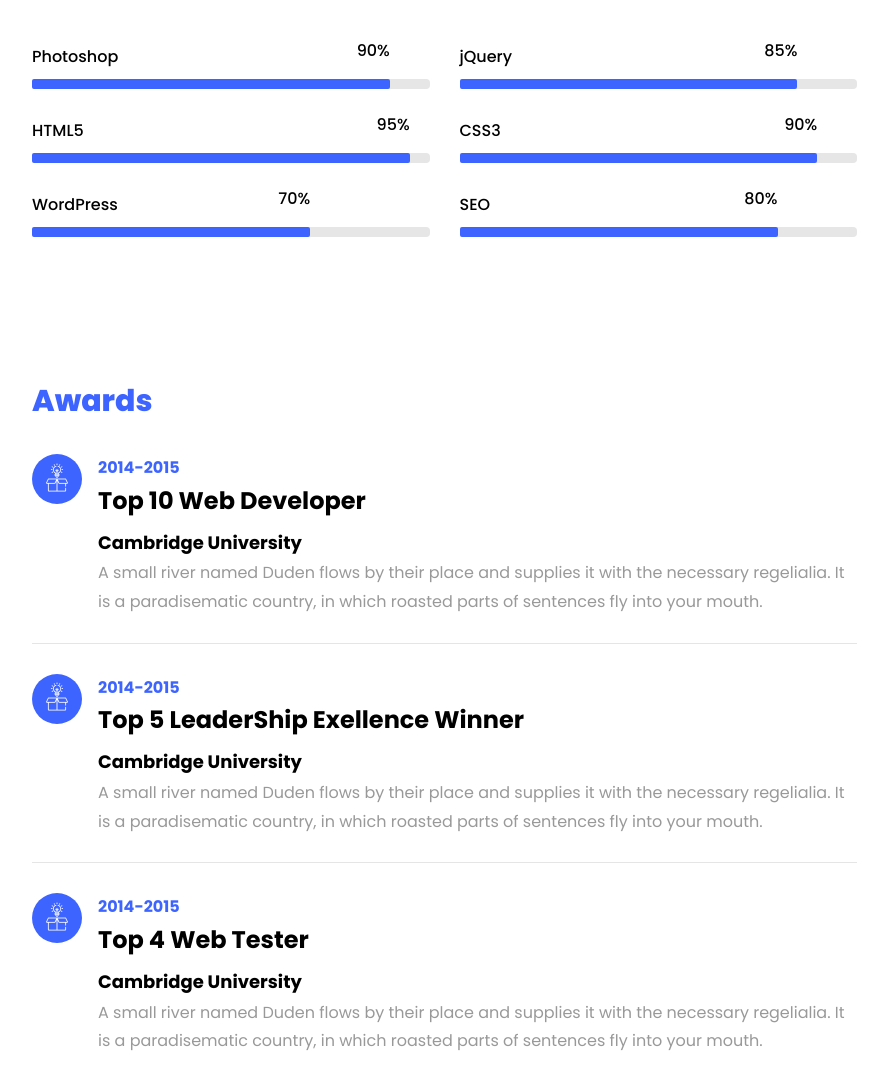
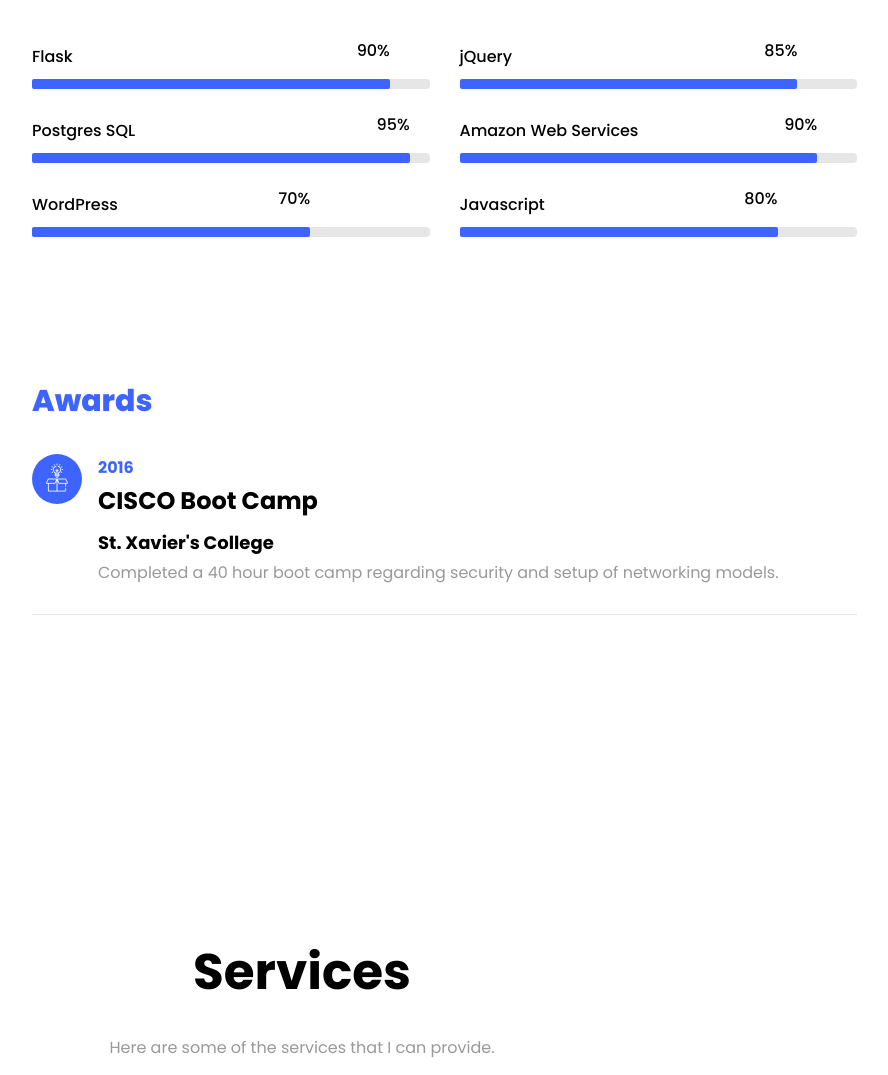
Before and after one commit to bmsingh12/Portfolio-BMS, a plain HTML site: page index.html in a window 1280 px wide. Shown: the part 3207-4282 px from the top of the page, without its empty margins (338-1226 px from the left). Drawn offline with Linux system fonts and the light colour scheme; files whose address does not match are found by name.

Commit message:
Info changes

```diff
--- a/index.html
+++ b/index.html
@@ -376,7 +376,7 @@
             <div class="row">
               <div class="col-md-6 animate-box">
                 <div class="progress-wrap ftco-animate">
-                  <h3>Photoshop</h3>
+                  <h3>Flask</h3>
                   <div class="progress">
                     <div class="progress-bar color-1" role="progressbar" aria-valuenow="90"
                          aria-valuemin="0" aria-valuemax="100" style="width:90%">
@@ -398,7 +398,7 @@
               </div>
               <div class="col-md-6 animate-box">
                 <div class="progress-wrap ftco-animate">
-                  <h3>HTML5</h3>
+                  <h3>Postgres SQL</h3>
                   <div class="progress">
                     <div class="progress-bar color-3" role="progressbar" aria-valuenow="95"
                          aria-valuemin="0" aria-valuemax="100" style="width:95%">
@@ -409,7 +409,7 @@
               </div>
               <div class="col-md-6 animate-box">
                 <div class="progress-wrap ftco-animate">
-                  <h3>CSS3</h3>
+                  <h3>Amazon Web Services</h3>
                   <div class="progress">
                     <div class="progress-bar color-4" role="progressbar" aria-valuenow="90"
                          aria-valuemin="0" aria-valuemax="100" style="width:90%">
@@ -431,7 +431,7 @@
               </div>
               <div class="col-md-6 animate-box">
                 <div class="progress-wrap ftco-animate">
-                  <h3>SEO</h3>
+                  <h3>Javascript</h3>
                   <div class="progress">
                     <div class="progress-bar color-6" role="progressbar" aria-valuenow="80"
                          aria-valuemin="0" aria-valuemax="100" style="width:80%">
@@ -449,14 +449,13 @@
                 <span class="flaticon-ideas"></span>
               </div>
               <div class="text pl-3">
-                <span class="date">2014-2015</span>
-                <h2>Top 10 Web Developer</h2>
-                <span class="position">Cambridge University</span>
-                <p>A small river named Duden flows by their place and supplies it with the necessary regelialia. It is a
-                  paradisematic country, in which roasted parts of sentences fly into your mouth.</p>
+                <span class="date">2016</span>
+                <h2>CISCO Boot Camp</h2>
+                <span class="position">St. Xavier's College</span>
+                <p>Completed a 40 hour boot camp regarding security and setup of networking models.</p>
               </div>
             </div>
-            <div class="resume-wrap d-flex ftco-animate">
+            <!--<div class="resume-wrap d-flex ftco-animate">
               <div class="icon d-flex align-items-center justify-content-center">
                 <span class="flaticon-ideas"></span>
               </div>
@@ -491,12 +490,14 @@
                 <p>A small river named Duden flows by their place and supplies it with the necessary regelialia. It is a
                   paradisematic country, in which roasted parts of sentences fly into your mouth.</p>
               </div>
-            </div>
+            </div>-->
           </div>
         </div>
       </div>
     </div>
+  </div>
 </section>
+
 
 <section class="ftco-section" id="services-section">
   <div class="container-fluid px-md-5">
@@ -504,7 +505,7 @@
       <div class="col-md-12 heading-section text-center ftco-animate">
         <h1 class="big big-2">Services</h1>
         <h2 class="mb-4">Services</h2>
-        <p>Far far away, behind the word mountains, far from the countries Vokalia and Consonantia</p>
+        <p>Here are some of the services that I can provide.</p>
       </div>
     </div>
     <div class="row">
```
